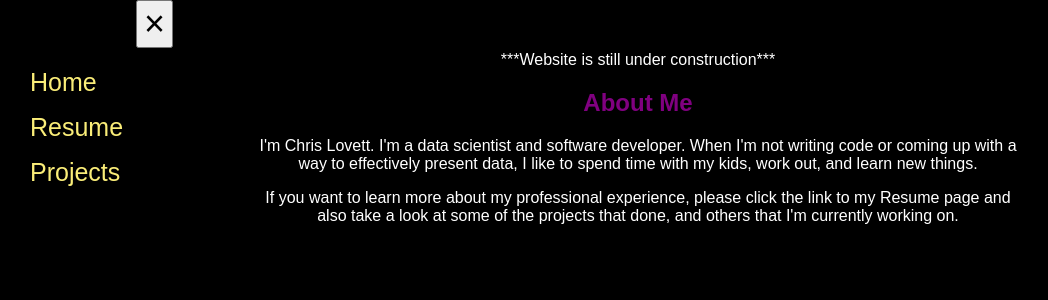
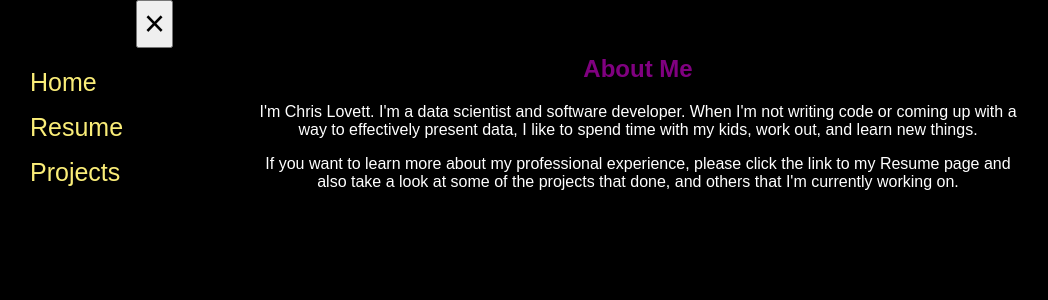
Before and after one commit to clovett02/clovett_website, a Flask app: page / in a window 1280 px wide. Shown: the top 300 px of the page, without its empty margins (2-1050 px from the left). Run offline with Flask 2, Linux system fonts and the light colour scheme.

Commit message:
Removed Website under contsruction paragraph

```diff
--- a/website/templates/Home.html
+++ b/website/templates/Home.html
@@ -4,7 +4,6 @@
     {% block body %}
 
     <div>
-        <p>***Website is still under construction***</p>
         <h2>About Me</h2>
         <p>I'm Chris Lovett. I'm a data scientist and software developer. When I'm not writing code or
             coming up with a way to effectively present data, I like to spend time with my kids, work
--- a/website/templates/Projects.html
+++ b/website/templates/Projects.html
@@ -4,8 +4,6 @@
     {% block body %}
 
     <div>
-        <p>***Website is still under construction***</p>
-        <!-- <h2>About Me</h2> -->
         <p>For client confidentiality reasons, I'm unable to list professional projects that I've completed, however,
             personal projects that I've done, and projects that I'm currently working on, will be listed here shortly.
         </p>
--- a/website/templates/Resume.html
+++ b/website/templates/Resume.html
@@ -10,7 +10,6 @@
     </div>
 
     <div class="body">
-        <p>***Website is still under construction***</p>
         <h2>Career Summary</h2>
         <p>KPMG   |   Audit, Tax, and Advisory Services</p>
         <p>Data Scientist, Senior Associate   |   Oct 2021 - Present</p>
```
